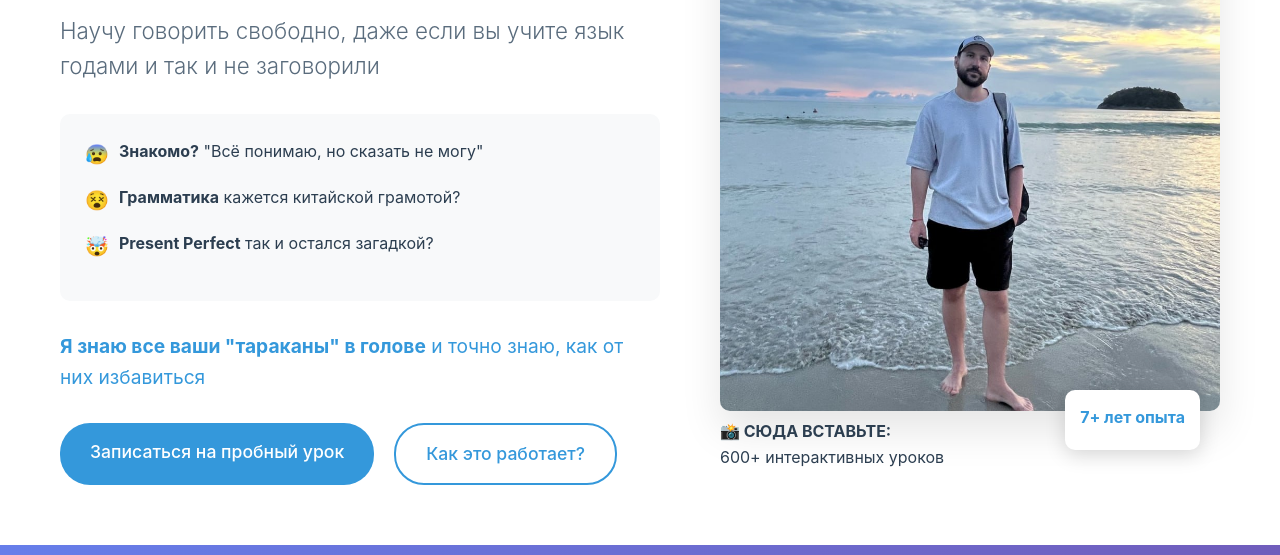
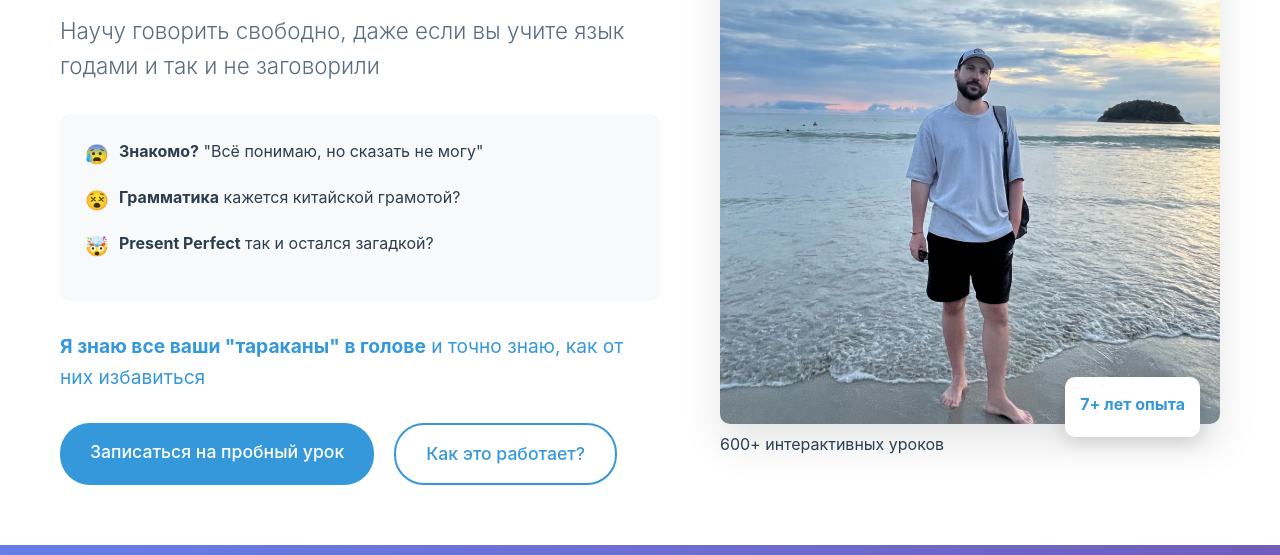
Before and after one commit to VitoNovak/english-with-vito, a plain HTML site: page index.html in a window 1280 px wide. Shown: the part 245-800 px from the top of the page. Drawn offline with Linux system fonts and the light colour scheme.

Commit message:
index.html

```diff
--- a/index.html
+++ b/index.html
@@ -844,7 +844,7 @@
                 <div class="hero-image">
 <img src="chill-photo.jpg" alt="Vito - преподаватель английского" style="width: 100%; height: 500px; object-fit: cover; border-radius: 10px; box-shadow: 0 20px 40px rgba(0,0,0,0.1);">
                         <div>
-                            <strong>📸 СЮДА ВСТАВЬТЕ:</strong><br>
+
 
 
                   </div>
```
